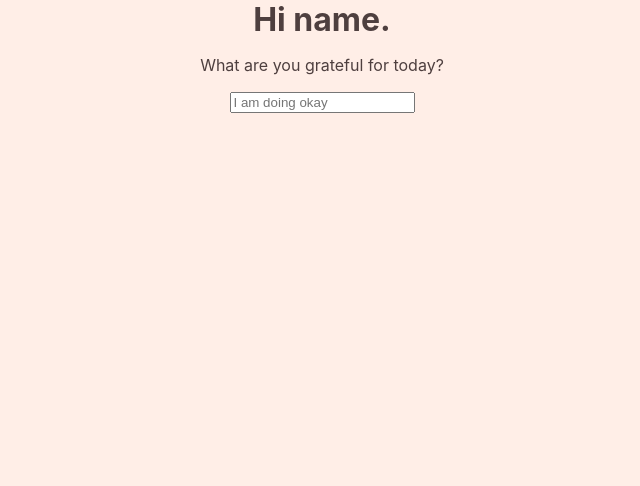
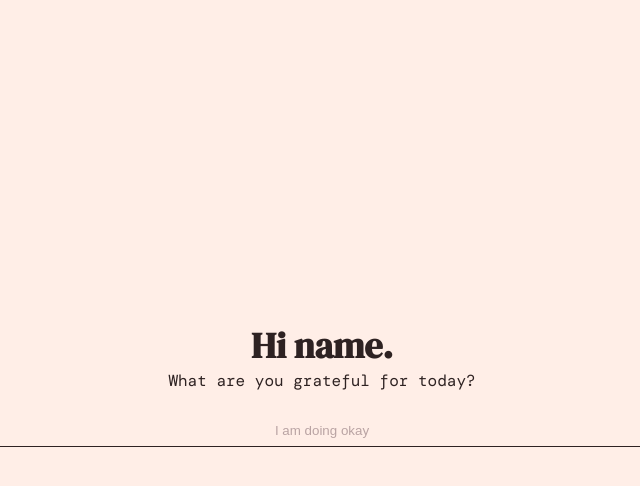
Before and after one commit to sammiepls/gratifuel, a React (Create React App) app: page / in a window 1280 px wide. Shown: the top 486 px of the page, without its empty margins (318-958 px from the left). Built offline with nearby package versions, Linux system fonts and the light colour scheme.

Commit message:
Set up basic chrome extension manifest and render sbasic interface

```diff
--- a/src/App.css
+++ b/src/App.css
@@ -2,8 +2,29 @@
   text-align: center;
   background: var(--primary);
   height: 100vh;
+  width: 100vw;
+  display: flex;
+  flex-direction: column;
+  justify-content: center;
+  padding: 5rem;
 }
 
 .heading {
   margin: 0;
+  font-size: 2.25rem;
+  font-family: "DMSerifDisplay-Regular";
 }
+
+input {
+  background: none;
+  border: none;
+  border-bottom: 1px solid var(--black);
+  padding: 0 2rem 0.5rem 2rem;
+  margin: 2rem 0;
+  outline: none;
+}
+
+input::placeholder {
+  text-align: center;
+  color: var(--tertiary);
+}
--- a/src/index.css
+++ b/src/index.css
@@ -2,15 +2,41 @@
   --primary: #ffeee7;
   --secondary: #f1b59d;
   --tertiary: #b9a3a3;
-  --black: #4e3f3f;
+  --black: #2e2222;
   --white: #fff;
 }
 
+@font-face {
+  font-family: "DMSerifDisplay-Regular";
+  src: local("DMSerifDisplay-Regular"),
+    url("./assets/fonts/DMSerifDisplay-Regular.ttf") format("truetype");
+  font-weight: normal;
+}
+
+@font-face {
+  font-family: "DMMono-Regular";
+  src: local("DMMono-Regular"),
+    url("./assets/fonts/DMMono-Regular.ttf") format("truetype");
+  font-weight: normal;
+}
+
+html {
+  box-sizing: border-box;
+}
+
+*,
+*:before,
+*:after {
+  box-sizing: inherit;
+}
+
 body {
+  width: 400px;
+  height: 600px;
   margin: 0;
-  font-family: -apple-system, BlinkMacSystemFont, "Segoe UI", "Roboto", "Oxygen",
-    "Ubuntu", "Cantarell", "Fira Sans", "Droid Sans", "Helvetica Neue",
-    sans-serif;
+  font-family: "DMMono-Regular", -apple-system, BlinkMacSystemFont, "Segoe UI",
+    "Roboto", "Oxygen", "Ubuntu", "Cantarell", "Fira Sans", "Droid Sans",
+    "Helvetica Neue", sans-serif;
   -webkit-font-smoothing: antialiased;
   -moz-osx-font-smoothing: grayscale;
   color: var(--black);
@@ -20,3 +46,13 @@ code {
   font-family: source-code-pro, Menlo, Monaco, Consolas, "Courier New",
     monospace;
 }
+
+h1,
+h2,
+h3,
+h4,
+h5,
+h6,
+p {
+  margin: 0;
+}
```
Also changed, not shown: public/manifest.json, src/assets/fonts/DMMono-Regular.ttf (added), src/assets/fonts/DMSerifDisplay-Regular.ttf (added).
